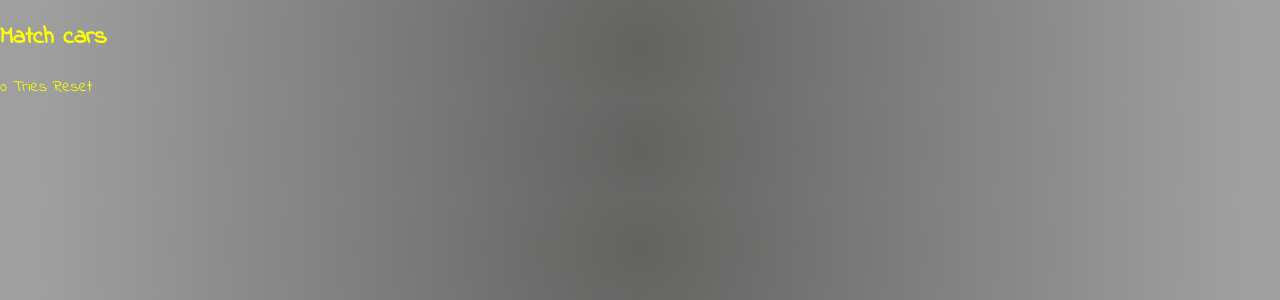
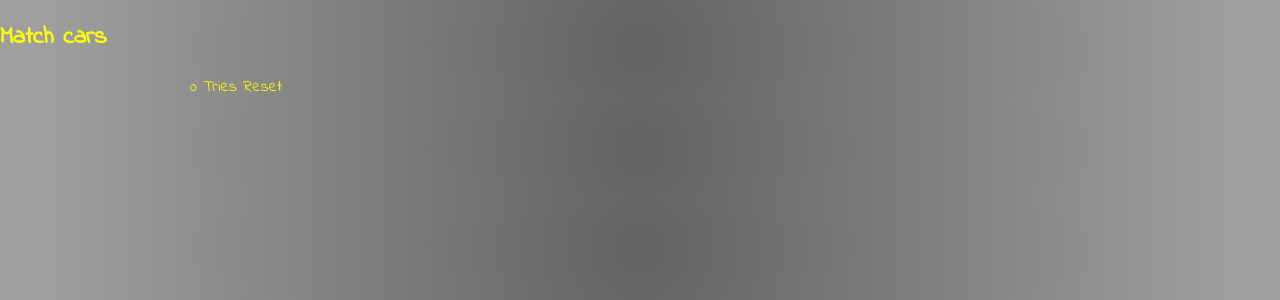
Before and after one commit to Kraljiccar/Simple-memory-card-game-car-photos-, a PHP site: page / in a window 1280 px wide. Shown: the top 300 px of the page. Run offline with PHP 8.4, Linux system fonts and the light colour scheme; some libraries are stand-ins or nearby versions.

Commit message:
img source

```diff
--- a/assets/css/main.css
+++ b/assets/css/main.css
@@ -8,3 +8,13 @@ body {
     font-family: 'Indie Flower', cursive;
     color: #ffff00;
 }
+
+#game {
+    margin: 0px auto;
+    width: 900px;
+}
+
+#cards {
+    z-index: 1;
+	margin: 10px 0 0;
+}
```
